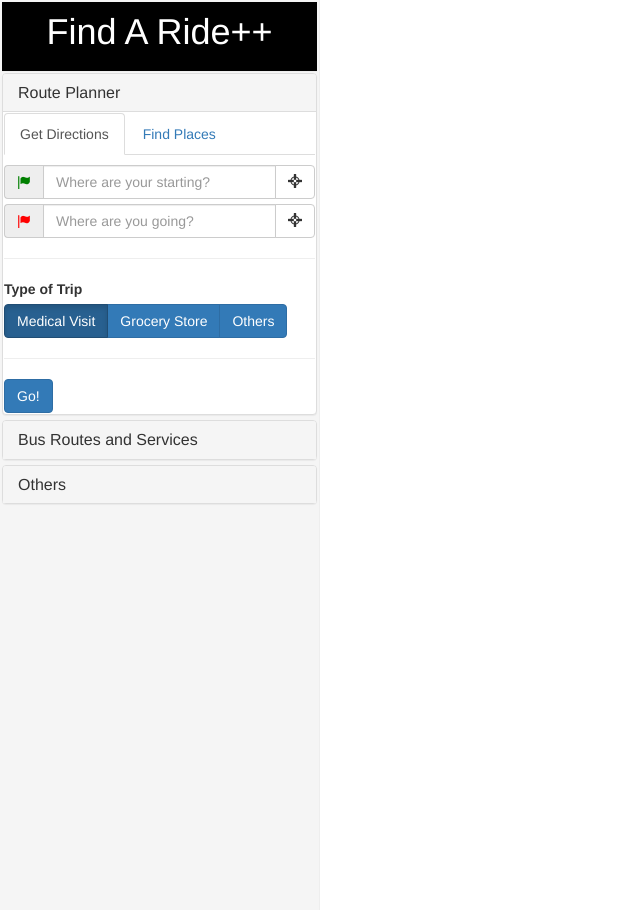
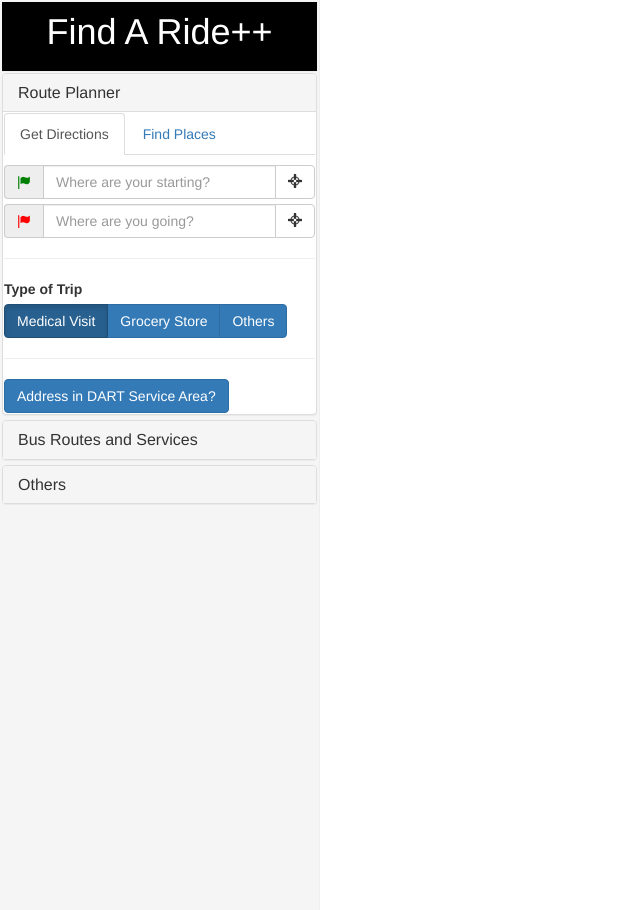
Before and after one commit to technerdlove/findaride_hack, a Jekyll site: the page index.html, which Jekyll copies as it is, in a window 1280 px wide. Shown: the whole page, without its empty margins (0-640 px from the left). Built offline with Jekyll 4.4.1, drawn with Linux system fonts in a browser that asks for light colours; nearby versions of some CDN libraries.

Commit message:
Init geocoder and changed go button to dart button

```diff
--- a/index.html
+++ b/index.html
@@ -145,8 +145,8 @@
                           </div>
 
                           <hr />
-                          <button type="button" id="go" data-loading-text="Loading..." class="btn btn-primary" autocomplete="off" style="text-align: center;">
-                            Go!
+                          <button type="button" id="go" onclick="showAddress()" data-loading-text="Loading..." class="btn btn-primary" autocomplete="off" style="text-align: center;">
+                              Address in DART Service Area?
                           </button>
 
 
@@ -297,9 +297,9 @@
             //infoWindow.setContent('Location found.');
             //infoWindow.open(map);
             //map.setCenter(pos);
-        });
+          });
 
-      }
+        }
 
       //console.log(user_loc)
 
```
Also changed, not shown: other parts of index.html (+1 -1 lines).
